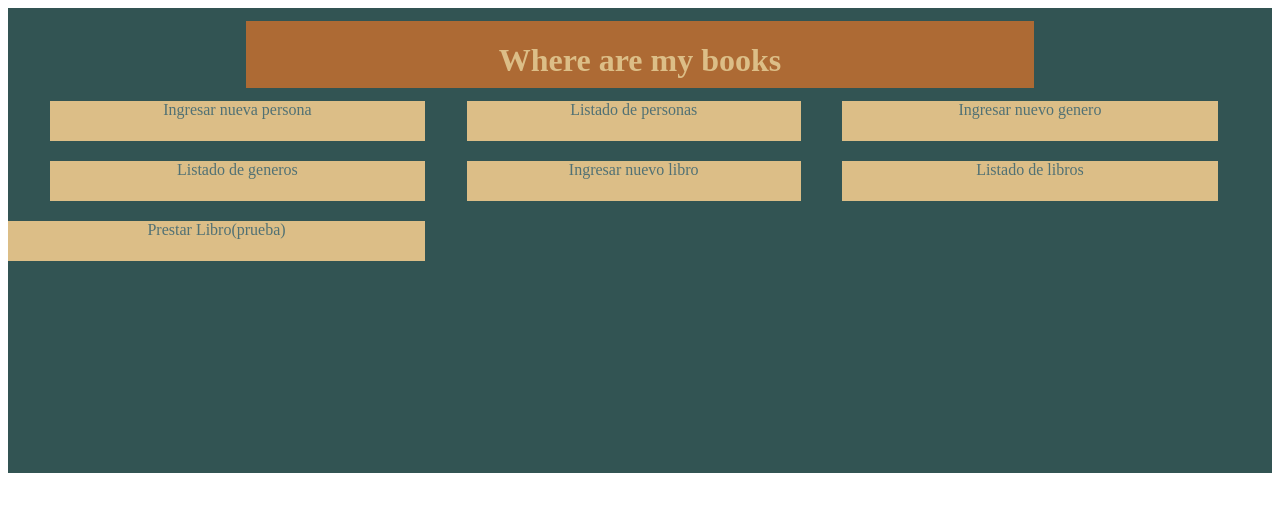
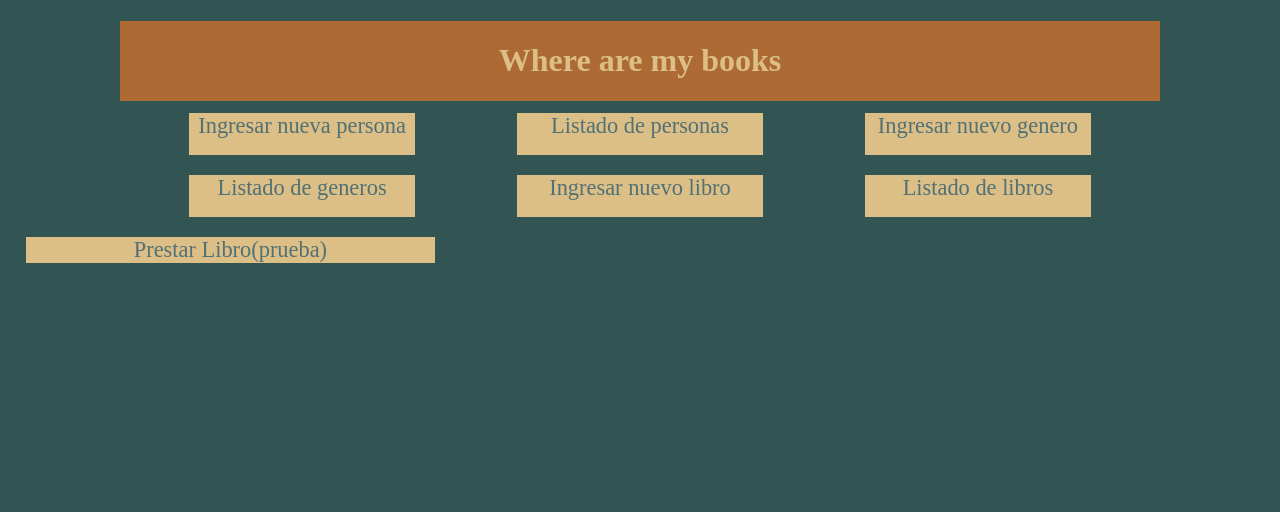
Before and after one commit to Dvillano/TPIntegrador-Wherearemybooks, a React (Create React App) app in the folder frontend/: page / in a window 1280 px wide. Shown: the top 512 px of the page. Built offline with nearby package versions, Linux system fonts and the light colour scheme.

Commit message:
css de pagina de inicio

```diff
--- a/frontend/public/index.html
+++ b/frontend/public/index.html
@@ -2,15 +2,6 @@
 <html lang="en">
   <head>
     <meta charset="utf-8" />
-    <link rel="icon" href="%PUBLIC_URL%/favicon.ico" />
-    <meta name="viewport" content="width=device-width, initial-scale=1" />
-    <meta name="theme-color" content="#000000" />
-    <meta
-      name="description"
-      content="Web site created using create-react-app"
-    />
-    <link rel="apple-touch-icon" href="%PUBLIC_URL%/logo192.png" />
-    <link rel="manifest" href="%PUBLIC_URL%/manifest.json" />
     <title>Where are my Books</title>
   </head>
   <body>
--- a/frontend/src/App.css
+++ b/frontend/src/App.css
@@ -1,3 +1,3 @@
-.App{
+body{
     background-color:#325453;
 }
--- a/frontend/src/Components/Libro/PrestarLibro/Alias.jsx
+++ b/frontend/src/Components/Libro/PrestarLibro/Alias.jsx
@@ -1,5 +1,7 @@
-export default function(props){
+function Alias(props){
     return(<div>
         <p className="cardTitle">Alias:</p><p>{props.alias}</p>
     </div>)
 }
+
+export default Alias
--- a/frontend/src/Components/Libro/PrestarLibro/Apellido.jsx
+++ b/frontend/src/Components/Libro/PrestarLibro/Apellido.jsx
@@ -1,5 +1,7 @@
-export default function(props){
+function Apellido(props){
     return(<div>
         <p className="cardTitle">Apellido:</p><p>{props.apellido}</p>
     </div>)
 }
+
+export default Apellido
--- a/frontend/src/Components/Libro/PrestarLibro/Email.jsx
+++ b/frontend/src/Components/Libro/PrestarLibro/Email.jsx
@@ -1,5 +1,7 @@
-export default function(props){
+function Email(props){
     return(<div>
         <p className="cardTitle">Email:</p><p>{props.email}</p>
     </div>)
 }
+
+export default Email
--- a/frontend/src/Components/Libro/PrestarLibro/Nombre.jsx
+++ b/frontend/src/Components/Libro/PrestarLibro/Nombre.jsx
@@ -1,5 +1,7 @@
-export default function(props){
+function Nombre(props){
     return(<div>
         <p className="cardTitle">Nombre:</p><p>{props.nombre}</p>
     </div>)
 }
+
+export default Nombre
--- a/frontend/src/Components/Libro/PrestarLibro/PersonaCard.jsx
+++ b/frontend/src/Components/Libro/PrestarLibro/PersonaCard.jsx
@@ -3,7 +3,7 @@ import Apellido from "./Apellido";
 import Email from "./Email";
 import Nombre from "./Nombre";
 
-export default function(props){
+function PersonaCard(props){
     return(
     <div>
     <button onClick={props.onClick}>
@@ -14,3 +14,5 @@ export default function(props){
    </button>
     </div>)
 }
+
+export default PersonaCard
--- a/frontend/src/Components/Libro/PrestarLibro/PrestarLibro.jsx
+++ b/frontend/src/Components/Libro/PrestarLibro/PrestarLibro.jsx
@@ -1,21 +1,23 @@
 import './style.css'
 
+import React,{useEffect, useState} from 'react'
+
 import PersonaCard from './PersonaCard'
-import React from 'react'
 import Titulo from './Titulo'
 import axios from 'axios'
 
-export default function(){
+function PrestarLibro(){
   const personaurl = "http://localhost:3000/persona"
 
-  const [data,setData] = React.useState([]);
+  const [data,setData] = useState([]);
 
 const onClick = ()=>{
 
 }
 
-  React.useEffect(() => {
+ useEffect(() => {
   axios.get(personaurl).then(response=>{
+    console.log(response)
       setData(response.data.Respuesta)
   })
   }, [])
@@ -27,3 +29,5 @@ const onClick = ()=>{
      })}
     </div>)
 }
+
+export default PrestarLibro
--- a/frontend/src/Components/Libro/PrestarLibro/Titulo.jsx
+++ b/frontend/src/Components/Libro/PrestarLibro/Titulo.jsx
@@ -1,6 +1,7 @@
-export default function(){
+function Titulo(){
     return(
 <div>
     <h1>Elegir persona a prestar libro</h1>
 </div>)
 }
+export default Titulo
--- a/frontend/src/Components/PaginaInicio/Navbar.jsx
+++ b/frontend/src/Components/PaginaInicio/Navbar.jsx
@@ -3,7 +3,7 @@ import './style.css'
 import { Link } from "react-router-dom"
 import Title from "./Title"
 
-export default function(){
+function Navbar(){
     return(<div className="navbar">
    <Title/>
    <div className="options">
@@ -17,3 +17,6 @@ export default function(){
    </div>
     </div>)
 }
+
+
+export default Navbar
--- a/frontend/src/Components/PaginaInicio/Title.jsx
+++ b/frontend/src/Components/PaginaInicio/Title.jsx
@@ -1,6 +1,8 @@
-export default function(){
+function Titulo(){
     return(
     <div className="title">
         <h1>Where are my books</h1>
     </div>)
 }
+
+export default Titulo
--- a/frontend/src/Components/PaginaInicio/style.css
+++ b/frontend/src/Components/PaginaInicio/style.css
@@ -1,11 +1,10 @@
 .navbar{
     display: grid;
-    grid-template-columns:100%;
-    grid-template-rows:20% 40%;
 }
 .title{
 margin: 1% auto;
-padding:0% 20%;
+text-align: center;
+padding:0% 30%;
 display:flex;
 color:#DCBE87;
 flex-direction: row;
@@ -13,10 +12,12 @@ background-color: #AD6A34;
 }
 .options{
 display:grid;
-grid-template-columns: repeat(3,33%);
-grid-template-rows:repeat(6,60px);
+margin:auto;
+grid-template-columns: repeat(3,32vw);
+grid-template-rows:repeat(2,62px);
 }
 .link{
+    font-size: 140%;
     margin-bottom: 20px;
     text-decoration: none;
     text-align: center;
@@ -25,12 +26,14 @@ grid-template-rows:repeat(6,60px);
 }
 
 .link.left{
-    margin-left:10%;
+    margin-left:40%;
+    margin-right: 5%;
 }
 .link.middle{
- margin-left: 10%;
- margin-right: 10%;
+ margin-left: 20%;
+ margin-right: 20%;
 }
 .link.right{
-margin-right:10%
+margin-right:40%;
+margin-left:5%
 }
```
